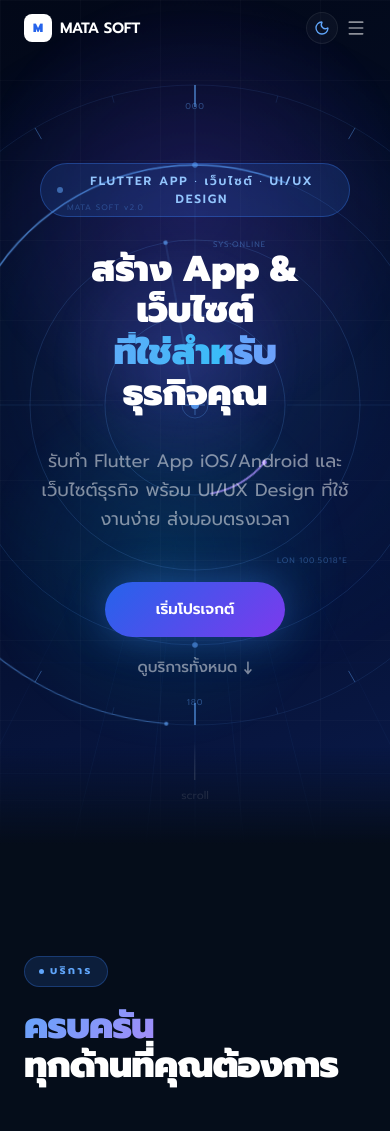
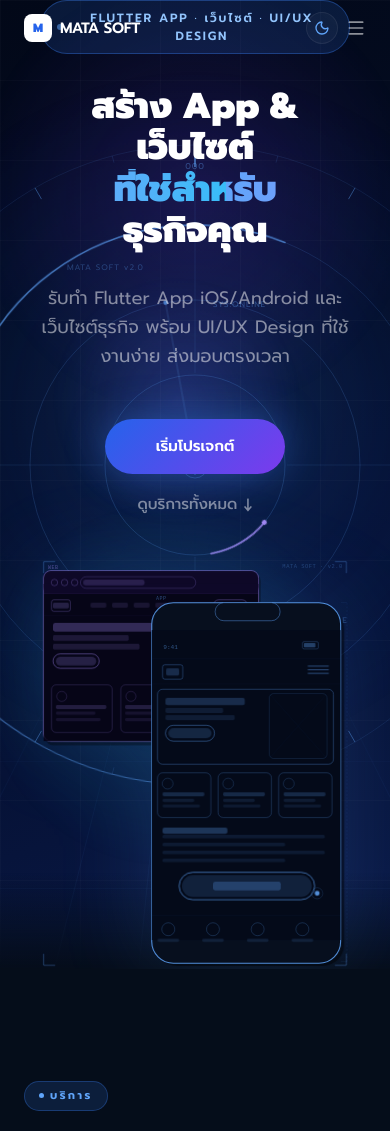
Before and after one commit to beamzaofficial/matasoft-web, a Next.js app: page / in a window 390 px wide. Shown: the top 1131 px of the page. Built offline with nearby package versions, Linux system fonts and the light colour scheme.

Commit message:
feat: show hero wireframe on mobile, scales to 88vw
Co-Authored-By: Claude Sonnet 4.6 <noreply@anthropic.com>

```diff
--- a/app/page.tsx
+++ b/app/page.tsx
@@ -763,7 +763,7 @@ function HeroWireframe({ dark }: { dark: boolean }) {
   });
 
   return (
-    <svg viewBox="0 0 430 570" width="360" height="477" xmlns="http://www.w3.org/2000/svg"
+    <svg viewBox="0 0 430 570" width="100%" style={{ display:"block" }} xmlns="http://www.w3.org/2000/svg"
       style={{ filter: dark ? "drop-shadow(0 0 44px rgba(96,165,250,0.16))" : "drop-shadow(0 0 32px rgba(37,99,235,0.13))" }}>
 
       {/* ── Corner registration marks ── */}
@@ -1596,7 +1596,7 @@ export default function Home() {
               </div>
 
               {/* ── Wireframe drawing animation ── */}
-              <div className="hidden lg:flex flex-shrink-0 items-center justify-center">
+              <div className="flex flex-shrink-0 items-center justify-center w-full lg:w-auto" style={{ maxWidth: "min(360px, 88vw)" }}>
                 <HeroWireframe dark={isDark} />
               </div>
 
```
